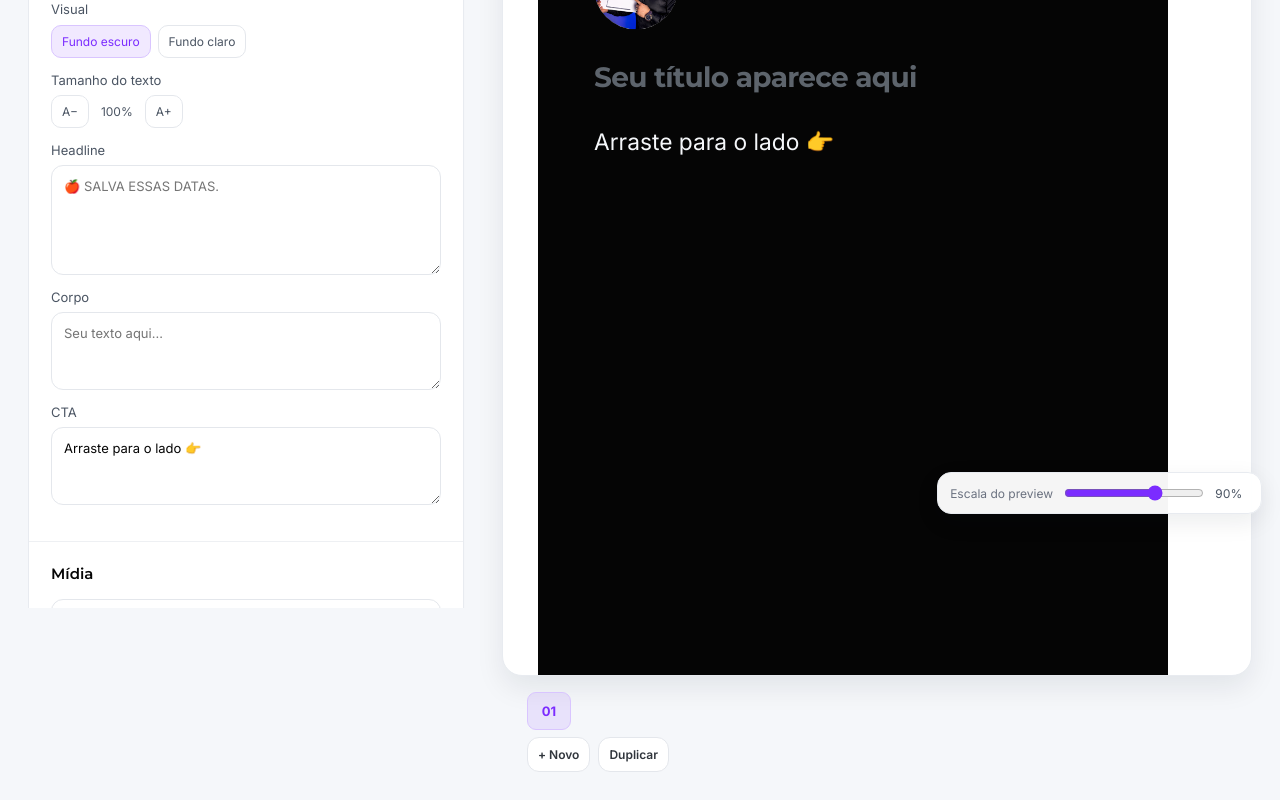
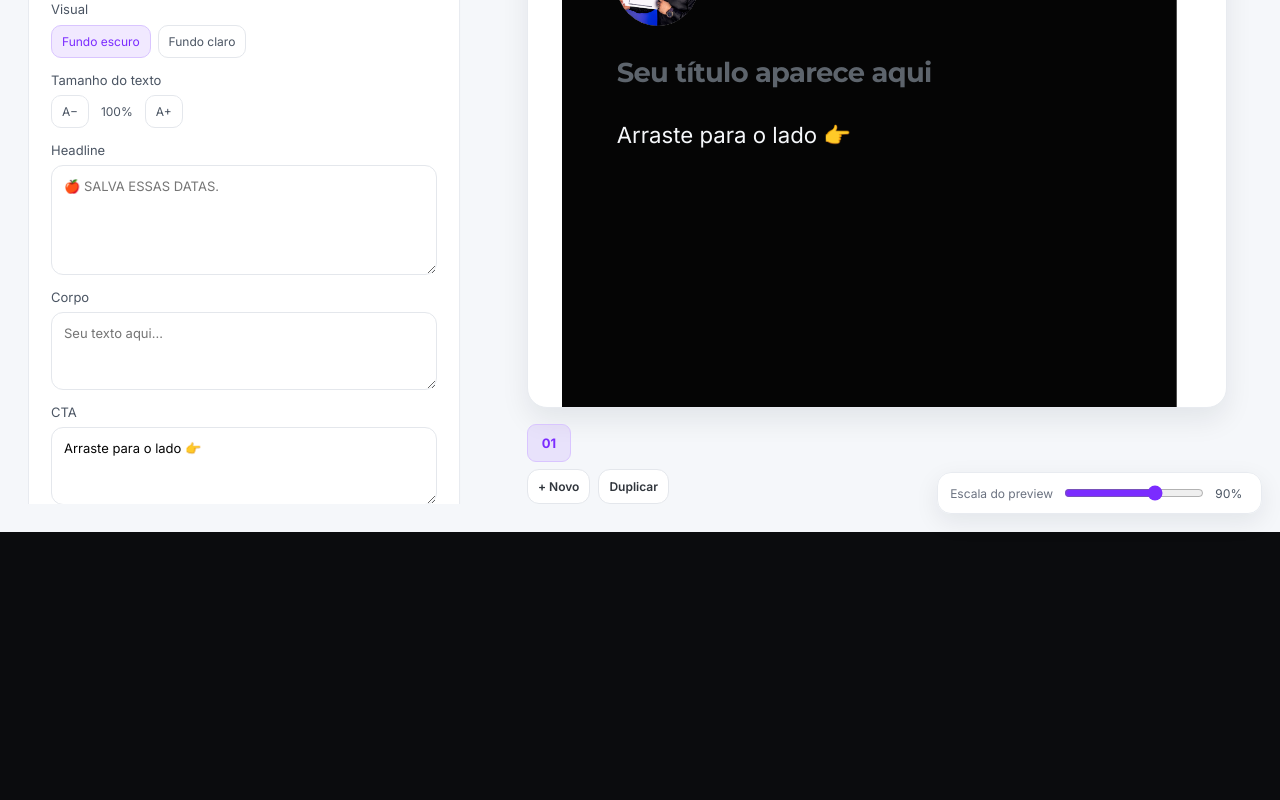
Before and after one commit to juniorguedes17-prog/app-post-tweets, a React (Vite) app: page / in a window 1280 px wide. Shown: the part 268-1068 px from the top of the page. After the commit the page ends 800 px from the top, so only its background shows below. Built offline with nearby package versions, Linux system fonts and the light colour scheme.

Commit message:
Add focused preview scroll and export destinations

```diff
--- a/src/App.tsx
+++ b/src/App.tsx
@@ -16,17 +16,8 @@ export default function App() {
   useEffect(() => {
     const scaler = document.querySelector<HTMLElement>('.card-scaler')
     if (!scaler) return
-    const updatePreviewScale = () => {
-      const width = Math.min(700, scaler.clientWidth)
-      const scale = width / 1080 * previewZoom
-      document.documentElement.style.setProperty('--preview-scale', String(scale))
-      document.documentElement.style.setProperty('--preview-height', `${width * 1.25 * previewZoom}px`)
-      document.documentElement.style.setProperty('--preview-offset', `${width * (1 - previewZoom) / 2}px`)
-    }
-    const observer = new ResizeObserver(updatePreviewScale)
-    observer.observe(scaler)
-    updatePreviewScale()
-    return () => observer.disconnect()
+    const updatePreviewScale = () => { const width = Math.min(700, scaler.clientWidth); document.documentElement.style.setProperty('--preview-scale', String(width / 1080 * previewZoom)); document.documentElement.style.setProperty('--preview-height', `${width * 1.25 * previewZoom}px`); document.documentElement.style.setProperty('--preview-offset', `${width * (1 - previewZoom) / 2}px`) }
+    const observer = new ResizeObserver(updatePreviewScale); observer.observe(scaler); updatePreviewScale(); return () => observer.disconnect()
   }, [ready, previewZoom])
   const active = useMemo(() => project.slides.find(s => s.id === project.activeSlideId) ?? project.slides[0], [project])
   const update = (patch: Partial<TweetSlide>) => setProject(p => ({ ...p, slides: p.slides.map(s => s.id === active.id ? { ...s, ...patch } : s) }))
@@ -34,8 +25,8 @@ export default function App() {
   const add = () => { const slide = blankSlide(); setProject(p => ({ ...p, slides: [...p.slides, slide], activeSlideId: slide.id })) }
   const duplicate = () => { const slide = { ...active, id: crypto.randomUUID(), media: active.media.map(m => ({ ...m, id: crypto.randomUUID() })) }; setProject(p => ({ ...p, slides: [...p.slides, slide], activeSlideId: slide.id })) }
   const remove = () => { const i = project.slides.findIndex(s => s.id === active.id); const remaining = project.slides.filter(s => s.id !== active.id); setProject(p => ({ ...p, slides: remaining, activeSlideId: remaining[Math.max(0, i - 1)].id })) }
-  const cardIndex = project.slides.findIndex(s => s.id === active.id); const exceed = active.headline.length + active.body.length > 680
-  const action = async (all: boolean) => { setExporting(true); try { all ? await exportAll(project.slides) : await exportOne(active, cardIndex) } catch (error) { console.error(error); alert('Não foi possível gerar a imagem. Tente novamente.') } finally { setExporting(false) } }
+  const cardIndex = project.slides.findIndex(s => s.id === active.id); const exceed = active.headline.length + active.body.length > 680; const mobile = /Android|iPhone|iPad|iPod/i.test(navigator.userAgent)
+  const action = async (all: boolean, destination: 'save' | 'gallery' | 'share' = 'save') => { setExporting(true); try { all ? await exportAll(project.slides) : await exportOne(active, cardIndex, destination) } catch (error) { console.error(error); alert('Não foi possível gerar a imagem. Tente novamente.') } finally { setExporting(false) } }
   const fresh = async () => { if (confirm('Criar um novo projeto? O projeto atual será substituído neste dispositivo.')) { await clearProject(); setProject(newProject()) } }
   const gesture = (id: string, patch: Partial<TweetSlide['media'][number]>) => update({ media: active.media.map(item => item.id === id ? { ...item, ...patch } : item) })
   if (!ready) return <main className="loading">Carregando seu projeto…</main>
@@ -46,7 +37,7 @@ export default function App() {
         <div className="mobile-tabs"><button onClick={() => setTab('content')} className={tab === 'content' ? 'active' : ''}>Conteúdo</button><button onClick={() => setTab('media')} className={tab === 'media' ? 'active' : ''}>Mídia</button><button onClick={() => setTab('preview')} className={tab === 'preview' ? 'active' : ''}>Preview</button><button onClick={() => setTab('slides')} className={tab === 'slides' ? 'active' : ''}>Slides</button></div>
         <div className="editor-wrap"><EditorPanel slide={active} update={update} /></div>
         <div className="mobile-slides"><SlideNavigator slides={project.slides} activeId={active.id} select={select} add={add} duplicate={duplicate} remove={remove} /></div>
-        <div className="export-actions"><button className="button primary" disabled={exporting} onClick={() => action(false)}>{exporting ? 'Gerando…' : 'Exportar PNG'}</button><button className="button secondary" disabled={exporting || project.slides.length < 2} onClick={() => action(true)}>Exportar todos (ZIP)</button></div>
+        <div className="export-actions"><button className="button primary" disabled={exporting} onClick={() => action(false, mobile ? 'gallery' : 'save')}>{exporting ? 'Gerando…' : mobile ? 'Salvar na galeria' : 'Salvar PNG em…'}</button><button className="button secondary" disabled={exporting} onClick={() => action(false, 'share')}>Compartilhar PNG</button><button className="button secondary export-all" disabled={exporting || project.slides.length < 2} onClick={() => action(true)}>Exportar todos (ZIP)</button></div>
         {exceed && <p className="safe-warning">O conteúdo excede a área segura do card.</p>}<p className="privacy">Suas imagens e conteúdos são processados neste dispositivo.</p>
       </aside>
       <section className="preview-column"><div className="preview-label">Preview · 1080 × 1350</div><div className="card-scaler"><TweetCard slide={active} onMediaAdjust={gesture} /></div><div className="desktop-slides"><SlideNavigator slides={project.slides} activeId={active.id} select={select} add={add} duplicate={duplicate} remove={remove} /></div></section>
--- a/src/hooks/useExport.tsx
+++ b/src/hooks/useExport.tsx
@@ -12,8 +12,18 @@ async function render(slide: TweetSlide) {
   root.unmount(); node.remove(); return dataUrl
 }
 function download(blob: Blob, name: string) { const link = document.createElement('a'); link.href = URL.createObjectURL(blob); link.download = name; link.click(); setTimeout(() => URL.revokeObjectURL(link.href), 1000) }
+type SavePicker = { createWritable: () => Promise<{ write: (data: Blob) => Promise<void>; close: () => Promise<void> }> }
+const picker = () => (window as Window & { showSaveFilePicker?: (options: { suggestedName: string; types: { description: string; accept: Record<string, string[]> }[] }) => Promise<SavePicker> }).showSaveFilePicker
+async function saveToComputer(blob: Blob, name: string, type: string) {
+  const openPicker = picker()
+  if (!openPicker) return download(blob, name)
+  try {
+    const handle = await openPicker({ suggestedName: name, types: [{ description: type === 'image/png' ? 'Imagem PNG' : 'Arquivo ZIP', accept: { [type]: [type === 'image/png' ? '.png' : '.zip'] } }] })
+    const writable = await handle.createWritable(); await writable.write(blob); await writable.close()
+  } catch (error) { if ((error as DOMException).name !== 'AbortError') throw error }
+}
 export function useExport() {
-  const exportOne = async (slide: TweetSlide, index: number) => { const dataUrl = await render(slide); const blob = await (await fetch(dataUrl)).blob(); const file = new File([blob], fileName(index), { type: 'image/png' }); if (navigator.canShare?.({ files: [file] })) await navigator.share({ files: [file], title: 'iNest Tweet Card' }); else download(blob, file.name) }
-  const exportAll = async (slides: TweetSlide[]) => { const zip = new JSZip(); for (let index = 0; index < slides.length; index++) { const dataUrl = await render(slides[index]); zip.file(fileName(index), dataUrl.split(',')[1], { base64: true }) } download(await zip.generateAsync({ type: 'blob' }), 'inest-tweet-carousel.zip') }
+  const exportOne = async (slide: TweetSlide, index: number, destination: 'save' | 'gallery' | 'share' = 'save') => { const dataUrl = await render(slide); const blob = await (await fetch(dataUrl)).blob(); const file = new File([blob], fileName(index), { type: 'image/png' }); if ((destination === 'gallery' || destination === 'share') && navigator.canShare?.({ files: [file] })) { await navigator.share({ files: [file], title: 'iNest Tweet Card' }); return } await saveToComputer(blob, file.name, file.type) }
+  const exportAll = async (slides: TweetSlide[]) => { const zip = new JSZip(); for (let index = 0; index < slides.length; index++) { const dataUrl = await render(slides[index]); zip.file(fileName(index), dataUrl.split(',')[1], { base64: true }) } await saveToComputer(await zip.generateAsync({ type: 'blob' }), 'inest-tweet-carousel.zip', 'application/zip') }
   return { exportOne, exportAll }
 }
--- a/src/styles/tokens.css
+++ b/src/styles/tokens.css
@@ -43,6 +43,18 @@ body { background:var(--inest-bg); color:var(--inest-text) }
 .media-overlay { pointer-events:none }
 .media-gesture-hint { margin:0 0 12px; font-size:12px; line-height:1.45; color:var(--inest-muted) }
 
+/* Workspace frame: the application header stays fixed and each work area owns its scroll. */
+html,body,#root { height:100%; overflow:hidden }
+.app { height:100dvh; min-height:0; display:flex; flex-direction:column; overflow:hidden }
+.app-header { position:relative; z-index:10; flex:0 0 auto; background:var(--inest-bg) }
+.desktop-layout { flex:1 1 auto; min-height:0; overflow:hidden }
+.preview-column { min-height:0; overflow:hidden }
+.card-scaler { overflow-y:auto; overflow-x:hidden; min-height:0; scrollbar-gutter:stable }
+.export-actions { grid-template-columns:repeat(2,minmax(0,1fr)) }
+.export-actions .export-all { grid-column:1 / -1 }
+@media (min-width:800px) { .desktop-layout { align-items:stretch }.control-column { position:static; height:100%; max-height:none; overflow:auto; padding-right:8px }.preview-column { height:100%; display:flex; flex-direction:column; align-items:center }.card-scaler { width:min(700px,100%); flex:1 1 auto }.desktop-slides { flex:0 0 auto } }
+@media (max-width:799px) { .desktop-layout { display:flex; flex-direction:column }.control-column { flex:1 1 auto; min-height:0; overflow:auto }.control-column.tab-preview { flex:0 0 auto; overflow:visible }.control-column.tab-preview + .preview-column { display:flex; flex:1 1 auto; min-height:0; flex-direction:column; padding-top:8px }.control-column.tab-preview + .preview-column .card-scaler { flex:1 1 auto } }
+
 /* Card header: the 1080px export canvas remains fixed while identity text wraps safely. */
 .tweet-header,.identity,.profile-name,.handle { max-width:100%; min-width:0; box-sizing:border-box }
 .tweet-header { align-items:flex-start; overflow:visible }
```
